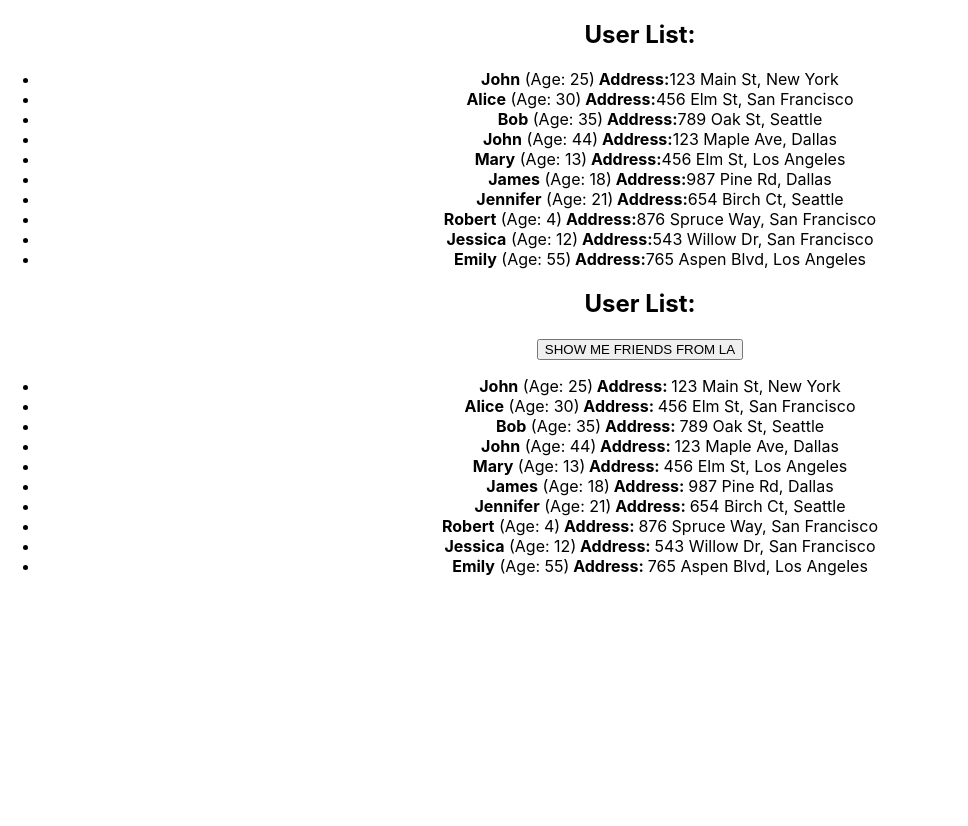
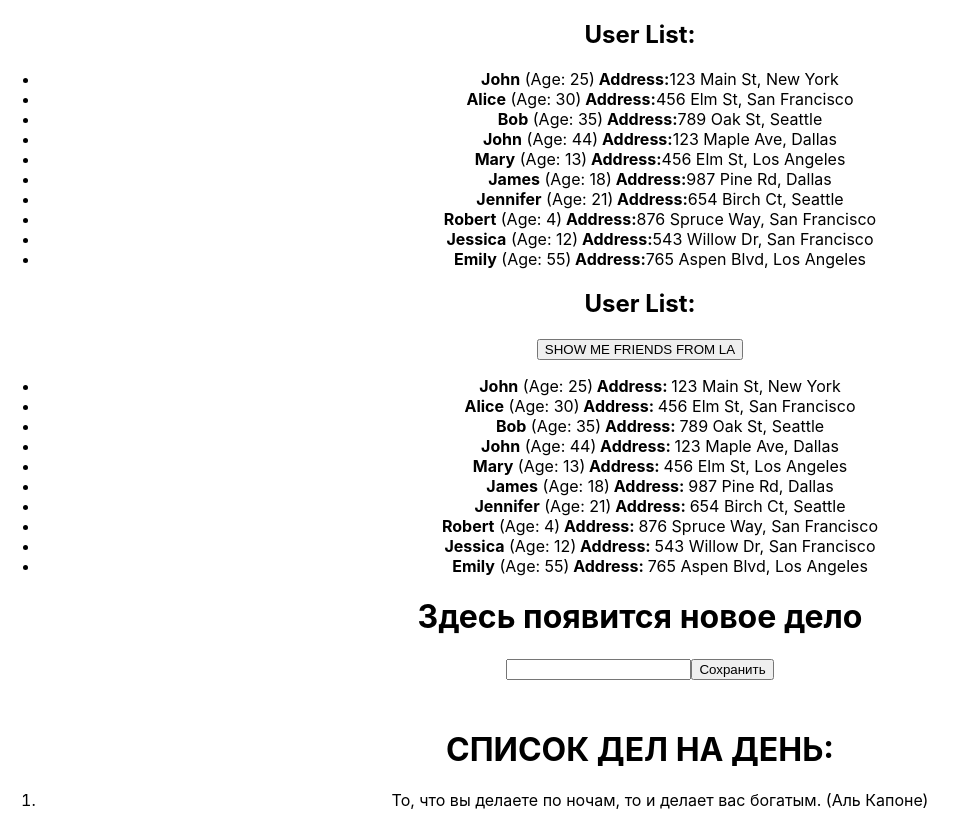
Before and after one commit to Regand75/homework-front-main, a React (Create React App) app: page / in a window 1280 px wide. Shown: the whole page, without its empty margins (0-968 px from the left). Before the commit the page ends 800 px from the top, so only its background shows below. Built offline with nearby package versions, Linux system fonts and the light colour scheme.

Commit message:
correction component HW3.tsx

```diff
--- a/src/App.tsx
+++ b/src/App.tsx
@@ -9,7 +9,7 @@ function App() {
     <div className="App">
       <HW1 />
       <HW2 />
-      {/*<HW3 />*/}
+      <HW3 />
       {/*<HW4 />*/}
     </div>
   );
--- a/src/HW/3/HW3.tsx
+++ b/src/HW/3/HW3.tsx
@@ -1,4 +1,4 @@
-import { useState } from 'react';
+import {ChangeEvent, useState} from 'react';
 
 export const HW3 = () => {
     // 1️⃣ Раскомментируйте JSX(HW3.tsx) и вы увидите,
@@ -16,40 +16,38 @@ export const HW3 = () => {
         'То, что вы делаете по ночам, то и делает вас богатым. (Аль Капоне)',
     ]);
 
-  const handleChange = (event: 'НУЖНО ПРОТИПИЗИРОВАТЬ') => {
-    // setCurrentText(ЧЕГО-ТО НЕ ХВАТАЕТ);
+    const handleChange = (event: ChangeEvent<HTMLInputElement>) => {
+        setCurrentText(event.currentTarget.value);
     };
 
     const handleSave = () => {
-    // ЗАСЕТАТЬ БЫ ТЕКСТ В texts И НЕ ПОТЕРЯТЬ НАПУТСТВИЕ ИЗ ПРОШЛОГО ВЕКА)
-    // А ЗАТЕМ УБРАТЬ ЗА СОБОЙ В currentText
+        setTexts([currentText, ...texts]);
+        setCurrentText('');
     };
 
     return (
         <div id={'hw03'}>
-      {/*{currentText ? (*/}
-      {/*  <h1 id={'hw03-text'}>ЗДЕСЬ ХОТЕЛОСЬ БЫ УВИДЕТЬ ВВОДИМЫЙ ТЕКСТ</h1>*/}
-      {/*) : (*/}
-      {/*  <h1 id={'hw03-default-text'}>Здесь появится новое дело</h1> // ничего не меняем, здесь все норм*/}
-      {/*)}*/}
+            {currentText ? (
+                <h1 id={'hw03-text'}>{currentText}</h1>
+            ) : (
+                <h1 id={'hw03-default-text'}>Здесь появится новое дело</h1> // ничего не меняем, здесь все норм
+            )}
 
-      {/*<input id={'hw03-input'} type="text" value={currentText} onChange={handleChange} />*/}
+            <input id={'hw03-input'} type="text" value={currentText} onChange={handleChange}/>
 
-      {/*<button id={'hw03-button'} onClick={() => {}}> // НЕ ХВАТАТЕТ ФУНКЦИИ*/}
-      {/*  Сохранить*/}
-      {/*</button>*/}
+            <button id={'hw03-button'} onClick={handleSave}>Сохранить</button>
 
-      {/*<h1 style={{ marginTop: '50px' }}>СПИСОК ДЕЛ НА ДЕНЬ:</h1>*/}
+            <h1 style={{marginTop: '50px'}}>СПИСОК ДЕЛ НА ДЕНЬ:</h1>
 
-      {/*<ol id={'hw03-tasks'}>*/}
-      {/*  {ОТРИСОВАТЬ МАССИВ.map((el, index) => {*/}
-      {/*    return (*/}
-      {/*      <li key={index} id={`hw03-task-${index}`}>*/}
-      {/*        {el}*/}
-      {/*      </li>*/}
-      {/*    );*/}
-      {/*  })}*/}
-      {/*</ol>*/}
+            <ol id={'hw03-tasks'}>
+                {texts.map((el, index) => {
+                    return (
+                        <li key={index} id={`hw03-task-${index}`}>
+                            {el}
+                        </li>
+                    );
+                })}
+            </ol>
         </div>
     );
 };
```
Lines whose indentation alone changed are shown as unchanged.
